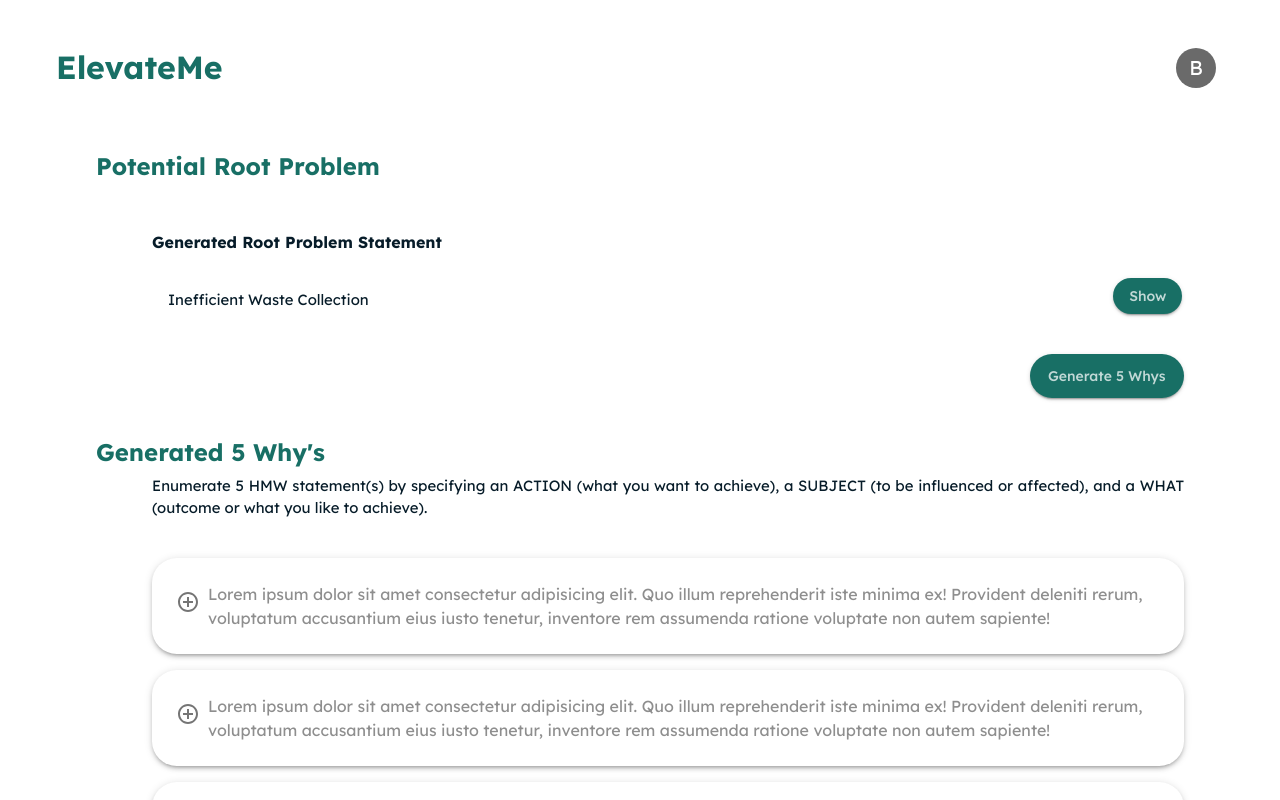
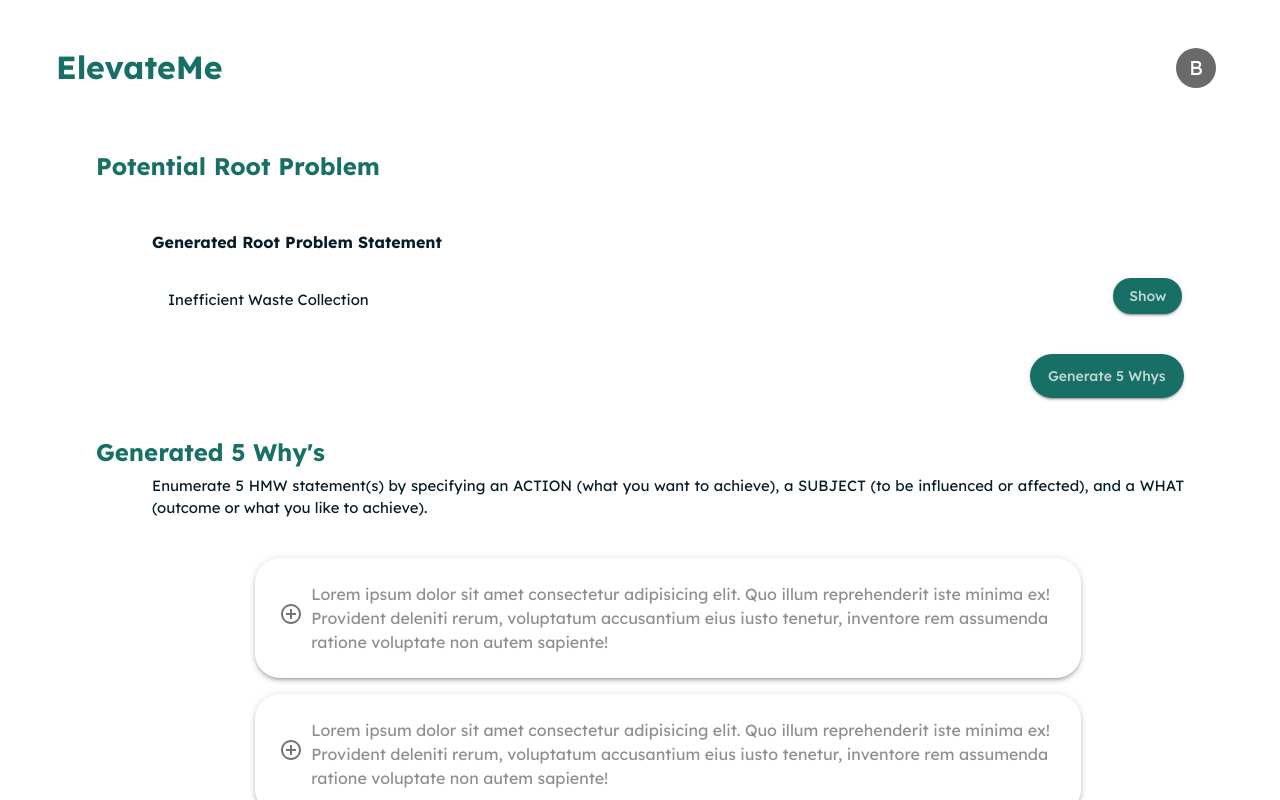
Before and after one commit to frnzgngbs/ElevateMe-FrontEnd, a React (Create React App) app: page /hmw in a window 1280 px wide. Shown: the top 800 px of the page. Built offline with nearby package versions, Linux system fonts and the light colour scheme; sample sign-in values are in the browser's storage.

Commit message:
Edited the size of the ps card

```diff
--- a/src/components/PSCard.jsx
+++ b/src/components/PSCard.jsx
@@ -4,7 +4,7 @@ import AddCircleOutlineIcon from "@mui/icons-material/AddCircleOutline";
 
 const PSCard = ({ text, handleSaveProblemStatement }) => {
 	return (
-		<Card sx={{ borderRadius: 6.2, boxShadow: 3 }}>
+		<Card sx={{ borderRadius: 6.2, boxShadow: 3, width:"80%", margin:"auto" }}>
 			<CardContent sx={{ display: "flex", alignItems: "center" }}>
 				<IconButton onClick={() => handleSaveProblemStatement(text)}>
 					<AddCircleOutlineIcon />
--- a/src/pages/Venn.jsx
+++ b/src/pages/Venn.jsx
@@ -420,7 +420,7 @@ const [selectedButton, setSelectedButton] = useState(
 						<Box
 							display="flex"
 							flexDirection="column"
-							alignItems="center"
+							alignItems="left"
 							gap={2}
 							sx={{ mt: 2, mb: 4 }}>
 							{Array.isArray(ProblemStatements) &&
```
